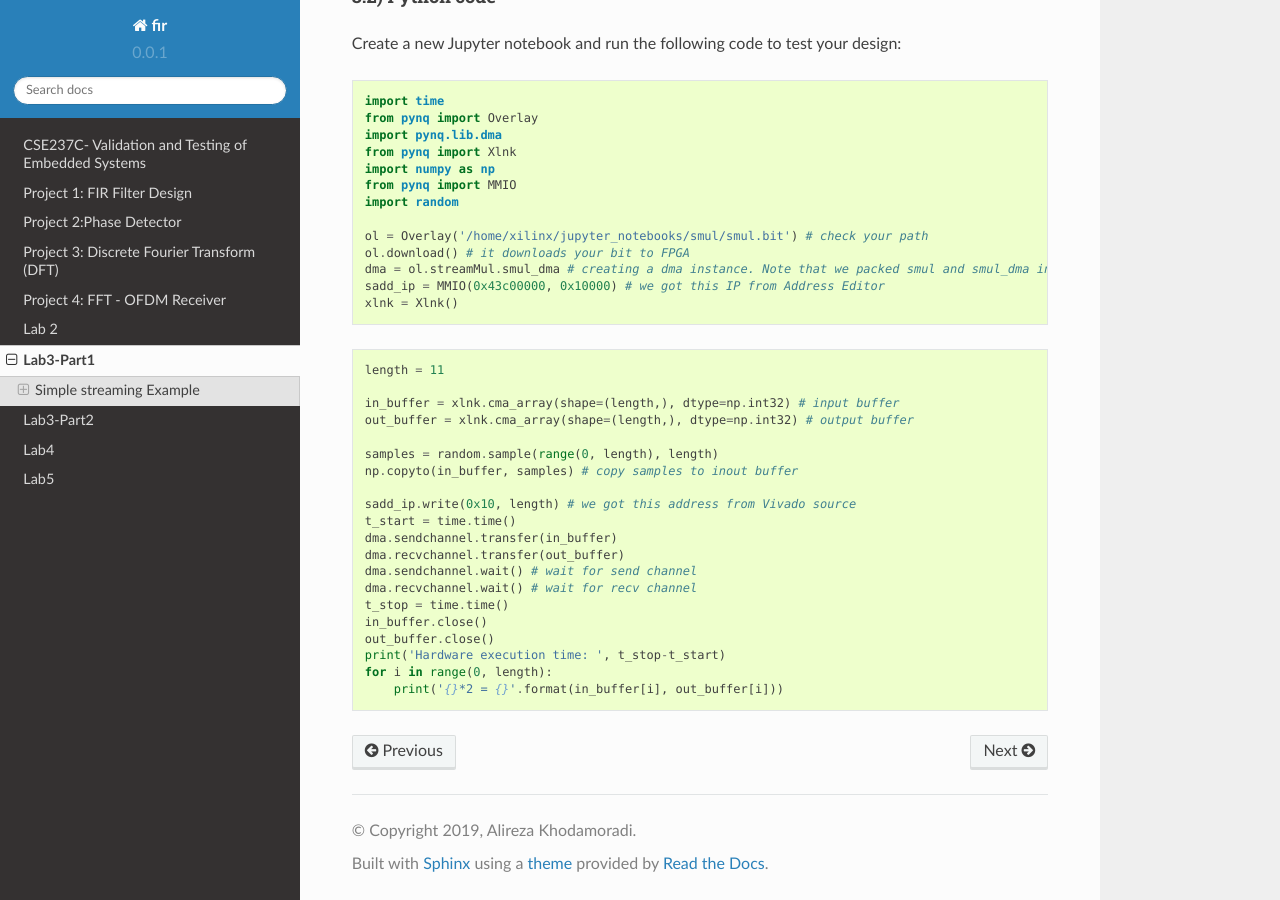
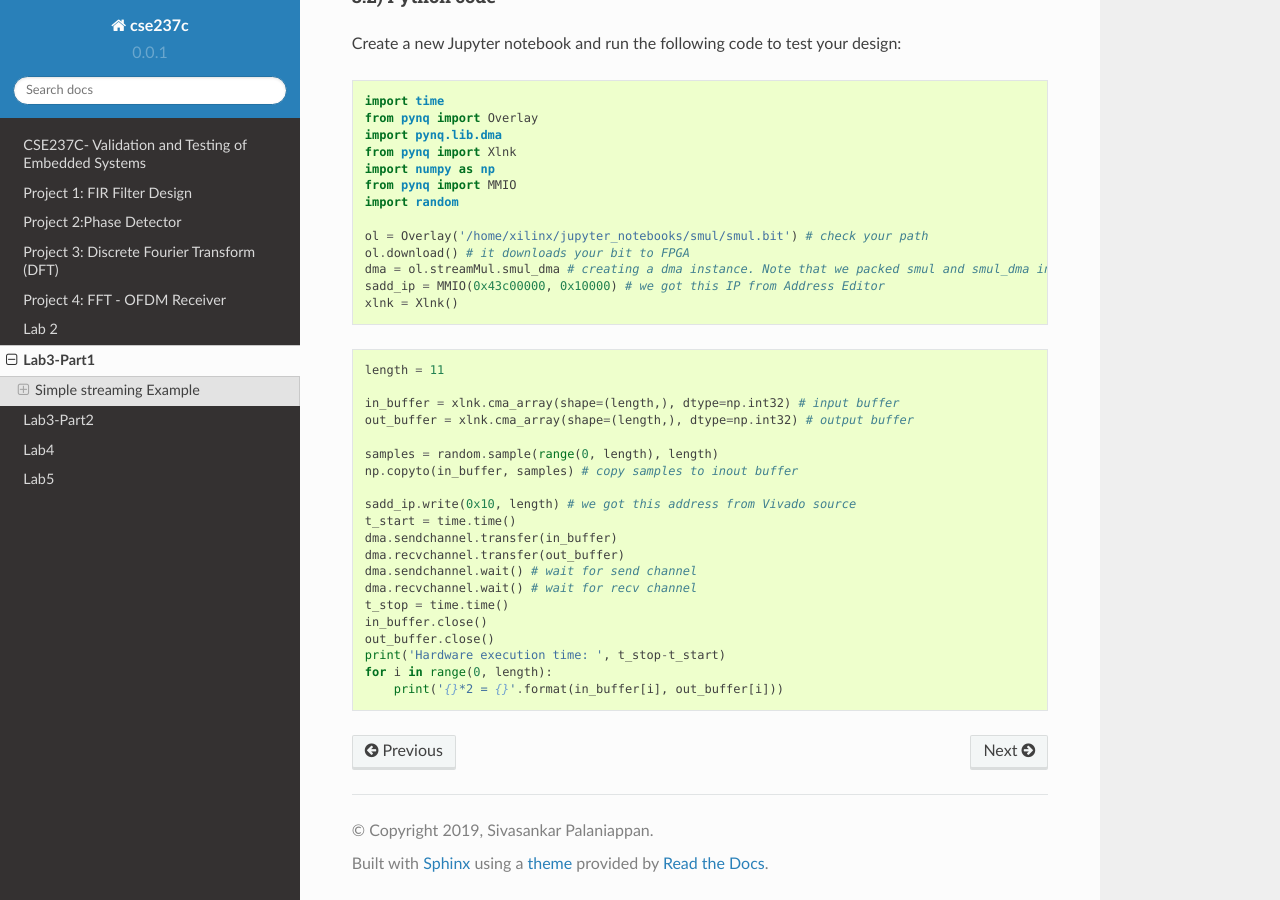
Before and after one commit to KastnerRG/Read_the_docs, a Sphinx documentation site: the page built from docs/axidma.rst, in a window 1280 px wide and 900 px high, scrolled down 9095 px. Built offline with Sphinx 7.4.7 and the Read the Docs theme 2.0.0, drawn with Linux system fonts in a browser that asks for light colours.

Commit message:
Fixed changes

```diff
--- a/docs/conf.py
+++ b/docs/conf.py
@@ -47,9 +47,9 @@ source_suffix = '.rst'
 master_doc = 'index'
 
 # General information about the project.
-project = 'fir'
-copyright = '2019, Alireza Khodamoradi'
-author = 'Alireza Khodamoradi'
+project = 'cse237c'
+copyright = '2019, Sivasankar Palaniappan'
+author = 'Sivasankar Palaniappan'
 
 # The version info for the project you're documenting, acts as replacement for
 # |version| and |release|, also used in various other places throughout the
--- a/docs/index.rst
+++ b/docs/index.rst
@@ -33,7 +33,7 @@ Below are the required steps which help in installing vivado
 3)PYNQ Setup
 ------------
 
-Please follow this `link<https://pynq.readthedocs.io/en/latest/getting_started/pynq_z2_setup.html>`_ for the pynq setup.
+Please follow this `link <https://pynq.readthedocs.io/en/latest/getting_started/pynq_z2_setup.html>`_ for the pynq setup.
 
 .. toctree::
    :maxdepth: 2
```
